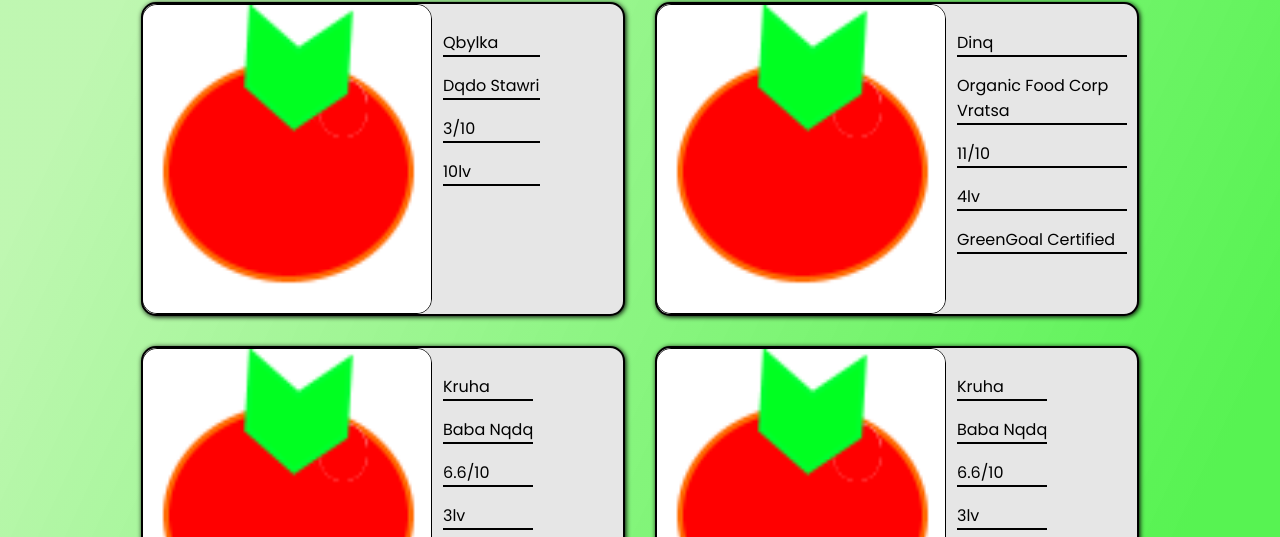
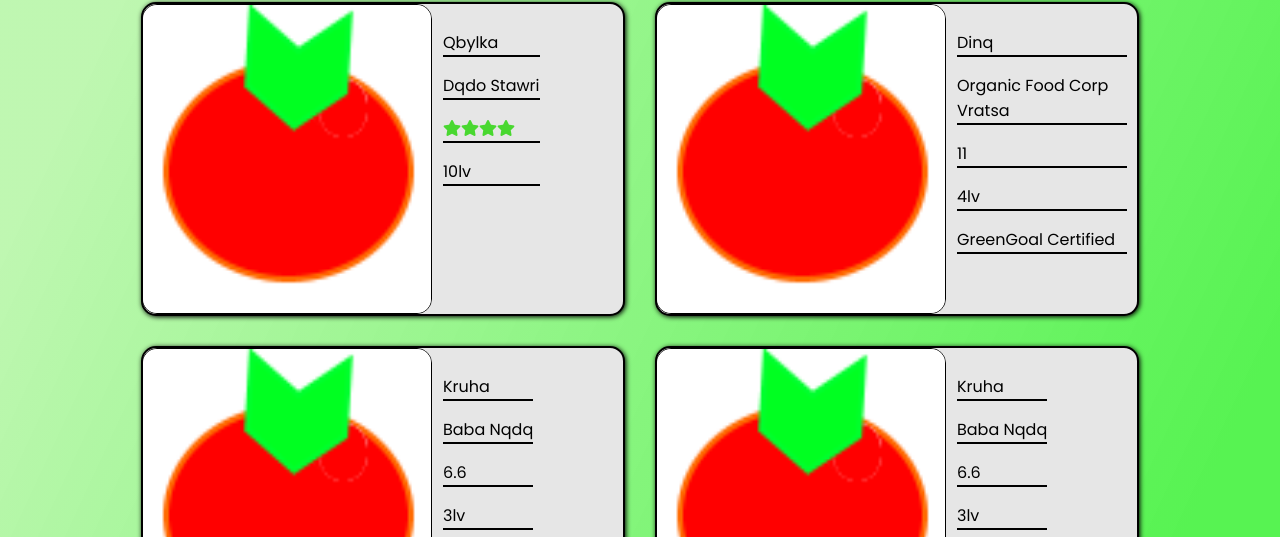
Before and after one commit to ZariProjects/Hack_Tues_GG, a React (Create React App) app in the folder green_goal/: page / in a window 1280 px wide. Shown: the part 113-650 px from the top of the page. Built offline with nearby package versions, Linux system fonts and the light colour scheme; a web font is replaced by a local one.

Commit message:
star rating

```diff
--- a/green_goal/public/index.html
+++ b/green_goal/public/index.html
@@ -5,6 +5,7 @@
     <link rel="icon" href="%PUBLIC_URL%/favicon.ico" />
     <meta name="viewport" content="width=device-width, initial-scale=1" />
     <link rel="stylesheet" href="https://cdnjs.cloudflare.com/ajax/libs/font-awesome/4.7.0/css/font-awesome.min.css">
+    <link rel="stylesheet" href="https://stackpath.bootstrapcdn.com/font-awesome/4.7.0/css/font-awesome.min.css">
     <meta name="theme-color" content="#000000" />
     <meta
       name="description"
--- a/green_goal/src/components/Cart/Card.css
+++ b/green_goal/src/components/Cart/Card.css
@@ -41,3 +41,7 @@
     width: 100%;
     height: 1px;
 }
+
+.rating{
+    color: #49d830;
+}
--- a/green_goal/src/components/Cart/Card.js
+++ b/green_goal/src/components/Cart/Card.js
@@ -9,7 +9,7 @@ const card = (props) => {
             <div className = "Text">
                 <p className = "hr_text">{props.productName}</p>
                 <p className = "hr_text">{props.sellerName}</p>
-                <p className = "hr_text">{props.rating}/10</p>
+                <p className = "hr_text">{props.rating}</p>
                 <p className = "hr_text">{props.price}lv</p>
                 {certification}
             </div>
--- a/green_goal/src/containers/Cards/Cards.js
+++ b/green_goal/src/containers/Cards/Cards.js
@@ -24,7 +24,14 @@ class Cards extends Component {
                 isCertified={false}
                 productName="Qbylka"
                 sellerName="Dqdo Stawri"
-                rating={3}
+                rating={
+                    <div class="rating">
+                    <i class="fa fa-star"></i>
+                    <i class="fa fa-star"></i>
+                    <i class="fa fa-star"></i>
+                    <i class="fa fa-star"></i>
+                    </div>
+                }
                 price={10}
                 img={img}/>
 
--- a/green_goal/src/containers/Login/Login.js
+++ b/green_goal/src/containers/Login/Login.js
@@ -9,12 +9,11 @@ class Login extends Component {
             <div class="center">
                 <div class="container">
                     <div class="text">
-                        Login Form</div>
+                        Login</div>
                     <form action="#">
                         <div class="data">
                             <label>Email or Phone</label>
-                            <input type="text" required>
-                            </input>
+                            <input type="text" required></input>
                         </div>
                         <div class="data">
                             <label>Password</label>
```
Also changed, not shown: green_goal/src/containers/Cards/Cards.css (line endings or trailing spaces).
